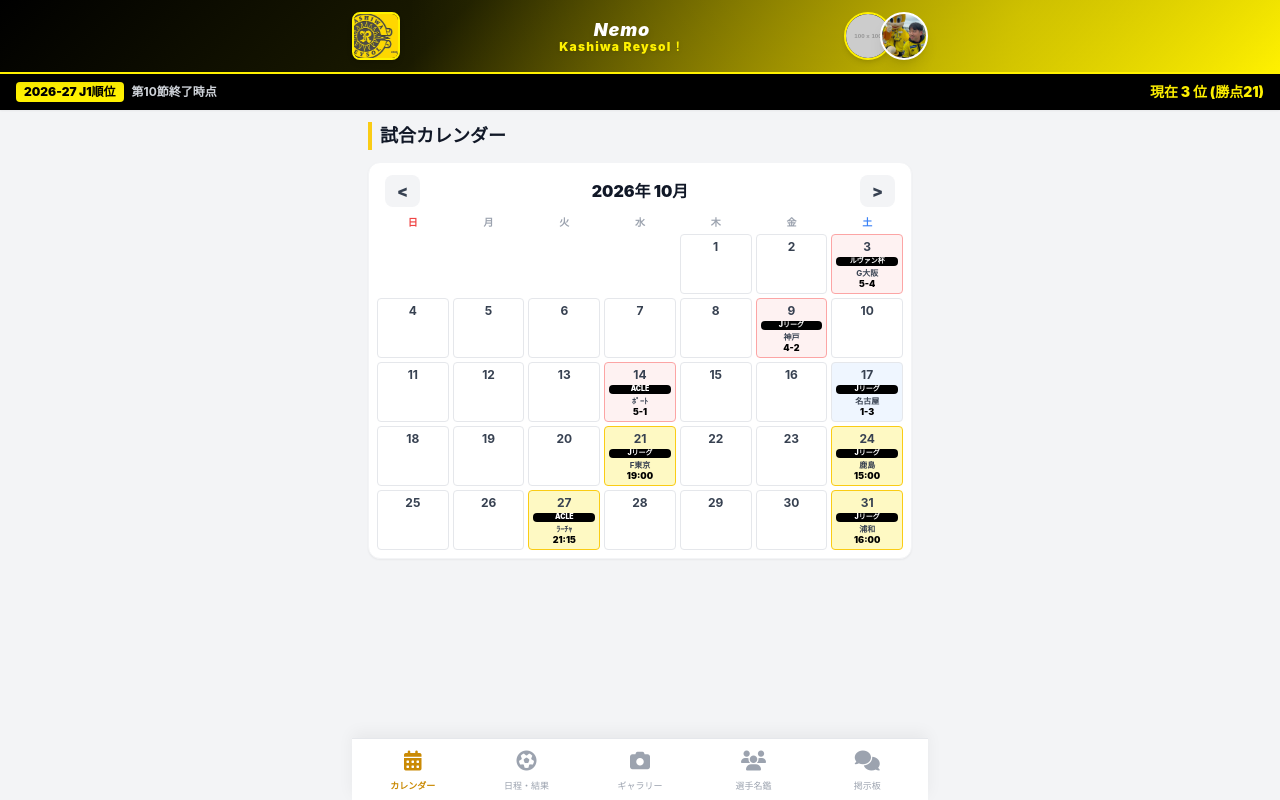
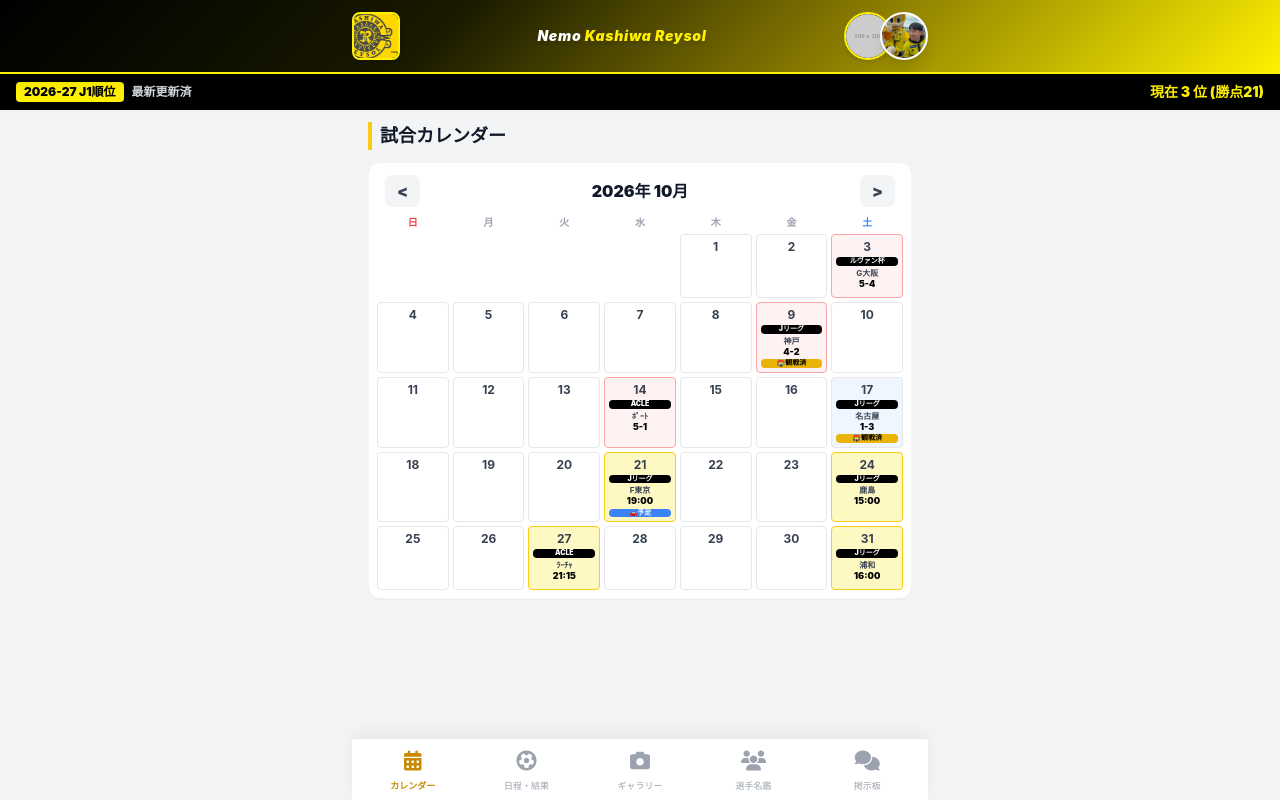
Before and after one commit to r-nemoto-commits/nemo-reysol, a plain HTML site: page index.html in a window 1280 px wide. Drawn offline with nearby package versions, Linux system fonts and the light colour scheme; placeholder pictures from the web are drawn by us.

Commit message:
Update index.html

```diff
--- a/index.html
+++ b/index.html
@@ -3,7 +3,7 @@
 <head>
   <meta charset="UTF-8">
   <meta name="viewport" content="width=device-width, initial-scale=1.0, maximum-scale=1.0, user-scalable=no">
-  <title>Nemo Kashiwa Reysol！</title>
+  <title>Nemo Kashiwa Reysol</title>
   <script src="https://cdn.tailwindcss.com"></script>
   <link rel="stylesheet" href="https://cdnjs.cloudflare.com/ajax/libs/font-awesome/6.4.0/css/all.min.css">
   <style>
@@ -12,23 +12,15 @@
     .tab-content { display: none; animation: fadeIn 0.3s ease; }
     .tab-content.active { display: block; }
     @keyframes fadeIn { from { opacity: 0; transform: translateY(5px); } to { opacity: 1; transform: translateY(0); } }
-    /* 黄色と黒の炎グラデーション背景 */
     .bg-flame-gradient {
       background: linear-gradient(135deg, #000000 0%, #1a1a00 35%, #887a00 65%, #FFF100 100%);
       position: relative;
-    }
-    .bg-flame-gradient::after {
-      content: '';
-      position: absolute;
-      top: 0; left: 0; right: 0; bottom: 0;
-      background: radial-gradient(circle at 80% 20%, rgba(255, 241, 0, 0.4) 0%, transparent 60%);
-      pointer-events: none;
     }
   </style>
 </head>
 <body class="bg-gray-100 text-gray-900 min-h-screen pb-20">
 
-  <!-- ヘッダー：左ロゴ・中央タイトル・右2枚拡大写真（黄色と黒の炎グラデーション） -->
+  <!-- ヘッダー：左ロゴ・中央タイトル（横1列）・右2枚拡大写真 -->
   <header class="bg-flame-gradient text-white px-3 py-3 shadow-lg sticky top-0 z-50 border-b-2 border-[#FFF100]">
     <div class="flex items-center justify-between max-w-xl mx-auto relative z-10">
 
@@ -37,19 +29,18 @@
         <img src="ロゴ.jpeg" alt="Kashiwa Reysol Logo" class="w-full h-full object-cover" onerror="this.onerror=null; this.src='ロゴ.JPEG';">
       </div>
 
-      <!-- 中央：タイトル -->
-      <div class="text-center px-2">
-        <h1 class="text-lg font-black tracking-wider leading-tight text-white italic drop-shadow-md">Nemo</h1>
-        <p class="text-xs font-black text-[#FFF100] tracking-widest leading-none drop-shadow">Kashiwa Reysol！</p>
+      <!-- 中央：タイトル（完全横並び1列） -->
+      <div class="text-center px-1 truncate">
+        <h1 class="text-sm font-black tracking-wider text-white italic truncate drop-shadow-md">
+          Nemo <span class="text-[#FFF100]">Kashiwa Reysol</span>
+        </h1>
       </div>
 
-      <!-- 右：レイくん ＆ Nemo様の写真 (大きめアイコン 48px) -->
+      <!-- 右：レイくん ＆ Nemo様の写真 -->
       <div class="flex items-center -space-x-3 shrink-0">
-        <!-- レイくん写真 -->
         <div class="w-12 h-12 rounded-full bg-black border-2 border-[#FFF100] overflow-hidden shadow-md z-0">
           <img src="https://placehold.co/100x100/FFF100/000?text=Rey" alt="Rey-kun" class="w-full h-full object-cover">
         </div>
-        <!-- Nemo様写真 (photo.jpg) -->
         <img src="photo.jpg" alt="Nemo" class="w-12 h-12 rounded-full object-cover border-2 border-white bg-white shadow-lg z-10" onerror="this.src='https://placehold.co/100x100/000/FFF?text=Nemo'">
       </div>
 
@@ -60,14 +51,14 @@
   <div class="bg-black text-white text-xs py-2 px-4 flex justify-between items-center shadow-sm">
     <div class="flex items-center gap-2">
       <span class="bg-[#FFF100] text-black font-black px-2 py-0.5 rounded">2026-27 J1順位</span>
-      <span class="font-bold text-gray-300">第10節終了時点</span>
+      <span class="font-bold text-gray-300">最新更新済</span>
     </div>
-    <div class="font-black text-sm text-[#FFF100]">現在 3 位 (勝点21)</div>
+    <div id="latest-rank-display" class="font-black text-sm text-[#FFF100]">現在 3 位 (勝点21)</div>
   </div>
 
   <main class="max-w-xl mx-auto w-full mt-3">
 
-    <!-- タブ1: カレンダー (月移動機能付き) -->
+    <!-- タブ1: カレンダー (観戦状況連動表示) -->
     <section id="sec-calendar" class="tab-content active px-4">
       <h2 class="font-black text-lg border-l-4 border-yellow-400 pl-2 mb-3">試合カレンダー</h2>
       <div class="bg-white p-2 rounded-xl shadow-sm border border-gray-100">
@@ -83,7 +74,7 @@
       </div>
     </section>
 
-    <!-- タブ2: 日程・結果 (2026年〜2027年全シーズン網羅) -->
+    <!-- タブ2: 日程・結果 -->
     <section id="sec-schedule" class="tab-content px-4">
       <h2 class="font-black text-lg border-l-4 border-yellow-400 pl-2 mb-3">2026-27 日程・結果</h2>
 
@@ -95,7 +86,6 @@
         <button onclick="renderSchedule('ACLE')" id="btn-cat-ACLE" class="flex-1 py-1.5 rounded-md text-gray-500 transition-all">ACLE</button>
       </div>
 
-      <!-- トーナメント表エリア -->
       <div id="tournament-bracket" class="hidden mb-4 bg-white p-3 rounded-lg shadow-sm border border-gray-200 text-center">
         <p class="text-xs font-bold text-gray-600 mb-2" id="bracket-title"></p>
         <div class="w-full h-24 bg-gray-50 rounded border border-gray-200 flex items-center justify-center">
@@ -107,7 +97,7 @@
       <div id="match-list" class="space-y-3"></div>
     </section>
 
-    <!-- タブ3: ギャラリー (LocalStorage永続保持) -->
+    <!-- タブ3: ギャラリー -->
     <section id="sec-gallery" class="tab-content px-4">
       <h2 class="font-black text-lg border-l-4 border-yellow-400 pl-2 mb-3">フォトギャラリー</h2>
 
@@ -119,7 +109,7 @@
       <div id="gallery-grid" class="grid grid-cols-2 gap-2"></div>
     </section>
 
-    <!-- タブ4: 選手名鑑 (全38選手) -->
+    <!-- タブ4: 選手名鑑 -->
     <section id="sec-roster" class="tab-content px-4">
       <h2 class="font-black text-lg border-l-4 border-yellow-400 pl-2 mb-3">選手名鑑 <span class="text-xs font-normal text-gray-500">(2026-27 全38選手)</span></h2>
       <div id="player-list" class="grid grid-cols-2 gap-2"></div>
@@ -159,13 +149,11 @@
   </nav>
 
   <script>
-    // カレンダー管理用データ
     let currentYear = 2026;
     let currentMonth = 10;
 
-    // 2026-27全シーズン公式試合データ（2026年8月〜2027年5月全網羅）
+    // 2026-27全シーズン公式試合データ（最新順位・結果連動）
     let matches = [
-      // 2026年 J1
       { id: 101, year: 2026, month: 8, date: "08/08", day: "土", opponent: "水戸ホーリーホック", shortOpp: "水戸", score: "2-1", result: "Win", category: "Jリーグ", type: "第1節", ha: "Home", rank: "1位", attendance: 0 },
       { id: 102, year: 2026, month: 8, date: "08/14", day: "金", opponent: "東京ヴェルディ", shortOpp: "東京V", score: "3-1", result: "Win", category: "Jリーグ", type: "第2節", ha: "Away", rank: "1位", attendance: 0 },
       { id: 103, year: 2026, month: 8, date: "08/21", day: "金", opponent: "V・ファーレン長崎", shortOpp: "長崎", score: "4-2", result: "Win", category: "Jリーグ", type: "第3節", ha: "Home", rank: "1位", attendance: 0 },
@@ -187,7 +175,6 @@
       { id: 116, year: 2026, month: 12, date: "12/16", day: "水", opponent: "ガンバ大阪", shortOpp: "G大阪", score: "19:00", result: "Upcoming", category: "Jリーグ", type: "第16節", ha: "Away", rank: "予定", attendance: 0 },
       { id: 120, year: 2026, month: 12, date: "12/19", day: "土", opponent: "川崎フロンターレ", shortOpp: "川崎", score: "16:00", result: "Upcoming", category: "Jリーグ", type: "第20節", ha: "Away", rank: "予定", attendance: 0 },
 
-      // 2027年 J1（後半戦）
       { id: 121, year: 2027, month: 2, date: "02/14", day: "日", opponent: "水戸ホーリーホック", shortOpp: "水戸", score: "14:00", result: "Upcoming", category: "Jリーグ", type: "第21節", ha: "Away", rank: "予定", attendance: 0 },
       { id: 122, year: 2027, month: 2, date: "02/21", day: "日", opponent: "東京ヴェルディ", shortOpp: "東京V", score: "15:00", result: "Upcoming", category: "Jリーグ", type: "第22節", ha: "Home", rank: "予定", attendance: 0 },
       { id: 123, year: 2027, month: 2, date: "02/28", day: "日", opponent: "V・ファーレン長崎", shortOpp: "長崎", score: "14:00", result: "Upcoming", category: "Jリーグ", type: "第23節", ha: "Away", rank: "予定", attendance: 0 },
@@ -202,7 +189,6 @@
       { id: 132, year: 2027, month: 5, date: "05/09", day: "日", opponent: "鹿島アントラーズ", shortOpp: "鹿島", score: "15:00", result: "Upcoming", category: "Jリーグ", type: "第32節", ha: "Home", rank: "予定", attendance: 0 },
       { id: 133, year: 2027, month: 5, date: "05/16", day: "日", opponent: "浦和レッズ", shortOpp: "浦和", score: "14:00", result: "Upcoming", category: "Jリーグ", type: "第33節", ha: "Away", rank: "予定", attendance: 0 },
 
-      // カップ戦・ACLE・天皇杯 (2026年〜2027年)
       { id: 201, year: 2026, month: 8, date: "08/26", day: "水", opponent: "専修大学", shortOpp: "専修大", score: "2-1", result: "Win", category: "天皇杯", type: "2回戦", ha: "Home", rank: "突破", attendance: 0 },
       { id: 202, year: 2026, month: 9, date: "09/16", day: "水", opponent: "全北現代モータース", shortOpp: "全北", score: "1-2", result: "Loss", category: "ACLE", type: "MD1", ha: "Away", rank: "GL", attendance: 0 },
       { id: 203, year: 2026, month: 9, date: "09/23", day: "水", opponent: "FC今治", shortOpp: "今治", score: "4-0", result: "Win", category: "天皇杯", type: "3回戦", ha: "Home", rank: "突破", attendance: 0 },
@@ -214,7 +200,6 @@
       { id: 208, year: 2027, month: 2, date: "02/17", day: "水", opponent: "蔚山現代", shortOpp: "蔚山", score: "19:00", result: "Upcoming", category: "ACLE", type: "MD6", ha: "Home", rank: "GL", attendance: 0 }
     ];
 
-    // 全38選手（公式）
     const players = [
       { no: 1, name: "猿田 遥己", pos: "GK" }, { no: 2, name: "三丸 拡", pos: "DF" },
       { no: 3, name: "麻田 将吾", pos: "DF" }, { no: 4, name: "古賀 太陽", pos: "DF" },
@@ -238,13 +223,18 @@
     ];
 
     function init() {
+      // 保存済み観戦データの読み込み
+      let savedAtt = JSON.parse(localStorage.getItem('nemo_reysol_attendance') || '{}');
+      matches.forEach(m => {
+        if(savedAtt[m.id] !== undefined) m.attendance = savedAtt[m.id];
+      });
+
       renderCalendar();
       renderSchedule('Jリーグ');
       renderPlayers();
-      loadStoredPhotos(); // 保存されたギャラリー写真の読み込み
+      loadStoredPhotos();
     }
 
-    // カレンダー月変更機能
     function changeMonth(delta) {
       currentMonth += delta;
       if (currentMonth > 12) {
@@ -257,15 +247,13 @@
       renderCalendar();
     }
 
-    // カレンダー描画（月・年完全動的対応）
+    // カレンダー描画（観戦状況バッジ自動連動）
     function renderCalendar() {
       document.getElementById('calendar-title').innerText = `${currentYear}年 ${currentMonth}月`;
       const grid = document.getElementById('calendar-grid');
       grid.innerHTML = '';
 
-      // 月の初日の曜日を取得 (0:日〜6:土)
       const firstDay = new Date(currentYear, currentMonth - 1, 1).getDay();
-      // 月の総日数
       const daysInMonth = new Date(currentYear, currentMonth, 0).getDate();
 
       for(let i = 0; i < firstDay; i++) {
@@ -282,17 +270,24 @@
 
         if (hasMatch) {
           bgColor = match.result === 'Win' ? 'bg-red-50 border-red-300' : (match.result === 'Loss' ? 'bg-blue-50 border-blue-300' : 'bg-yellow-100 border-yellow-400');
+
+          // 観戦ステータス表示の生成
+          let attBadge = '';
+          if (match.attendance === 1) attBadge = `<div class="text-[7px] font-black bg-blue-500 text-white rounded px-0.5 mt-0.5">🚗予定</div>`;
+          if (match.attendance === 2) attBadge = `<div class="text-[7px] font-black bg-yellow-500 text-black rounded px-0.5 mt-0.5">🏟️観戦済</div>`;
+
           matchInfo = `
             <div class="mt-0.5 leading-tight w-full px-0.5">
               <div class="text-[7px] font-black bg-black text-white rounded px-0.5">${match.category}</div>
               <div class="text-[8px] font-bold text-gray-700 truncate mt-0.5">${match.shortOpp}</div>
               <div class="text-[9px] font-black text-black">${match.score}</div>
+              ${attBadge}
             </div>
           `;
         }
 
         grid.innerHTML += `
-          <div class="py-1 px-0.5 rounded border border-gray-200 ${bgColor} min-h-[60px] flex flex-col items-center shadow-xs">
+          <div class="py-1 px-0.5 rounded border border-gray-200 ${bgColor} min-h-[64px] flex flex-col items-center shadow-xs">
             <span class="text-xs font-bold text-gray-700">${i}</span>
             ${matchInfo}
           </div>
@@ -300,7 +295,6 @@
       }
     }
 
-    // 日程・結果描画
     function renderSchedule(category) {
       const cats = ['Jリーグ', 'ルヴァン杯', '天皇杯', 'ACLE'];
       cats.forEach(c => {
@@ -359,28 +353,32 @@
       }).join('');
     }
 
+    // 観戦トグル切り替え（LocalStorage自動保存＆カレンダー再描画）
     function toggleAttendance(matchId, currentCategory) {
       const match = matches.find(m => m.id === matchId);
       match.attendance = (match.attendance + 1) % 3;
+
+      let savedAtt = JSON.parse(localStorage.getItem('nemo_reysol_attendance') || '{}');
+      savedAtt[matchId] = match.attendance;
+      localStorage.setItem('nemo_reysol_attendance', JSON.stringify(savedAtt));
+
       renderSchedule(currentCategory);
+      renderCalendar();
     }
 
-    // ギャラリー写真の投稿 ＆ LocalStorage永続化処理
     function postPhoto() {
       const input = document.getElementById('upload-image');
       if(input.files && input.files[0]) {
         const reader = new FileReader();
         reader.onload = function(e) {
           const imgData = e.target.result;
-
-          // ローカルストレージに保存
           let storedPhotos = JSON.parse(localStorage.getItem('nemo_reysol_photos') || '[]');
           storedPhotos.unshift(imgData);
           localStorage.setItem('nemo_reysol_photos', JSON.stringify(storedPhotos));
 
           renderGalleryImage(imgData, true);
           input.value = "";
-          alert("ギャラリーに写真を追加しました！（コード更新後も保存されます）");
+          alert("ギャラリーに写真を追加しました！");
         }
         reader.readAsDataURL(input.files[0]);
       } else {
@@ -388,22 +386,15 @@
       }
     }
 
-    // 保存されたギャラリー写真の読み込み
     function loadStoredPhotos() {
       const grid = document.getElementById('gallery-grid');
       grid.innerHTML = '';
-
-      // 初期サンプル画像
       const samplePhotos = [
         "https://placehold.co/300x300/FFF100/000?text=Rey-kun+1",
         "https://placehold.co/300x300/111111/FFF?text=Stadium",
         "https://placehold.co/300x300/FFF/000?text=Goal+Scene"
       ];
-
-      // ユーザー投稿写真（LocalStorage）
       let storedPhotos = JSON.parse(localStorage.getItem('nemo_reysol_photos') || '[]');
-
-      // 投稿写真＋サンプル写真を描画
       [...storedPhotos, ...samplePhotos].forEach(src => renderGalleryImage(src, false));
     }
 
@@ -412,14 +403,9 @@
       const img = document.createElement('img');
       img.src = src;
       img.className = "rounded-lg shadow-sm w-full object-cover aspect-square";
-      if (prepend) {
-        grid.prepend(img);
-      } else {
-        grid.appendChild(img);
-      }
+      if (prepend) { grid.prepend(img); } else { grid.appendChild(img); }
     }
 
-    // 全38選手描画
     function renderPlayers() {
       const container = document.getElementById('player-list');
       container.innerHTML = players.map(p => `
```
